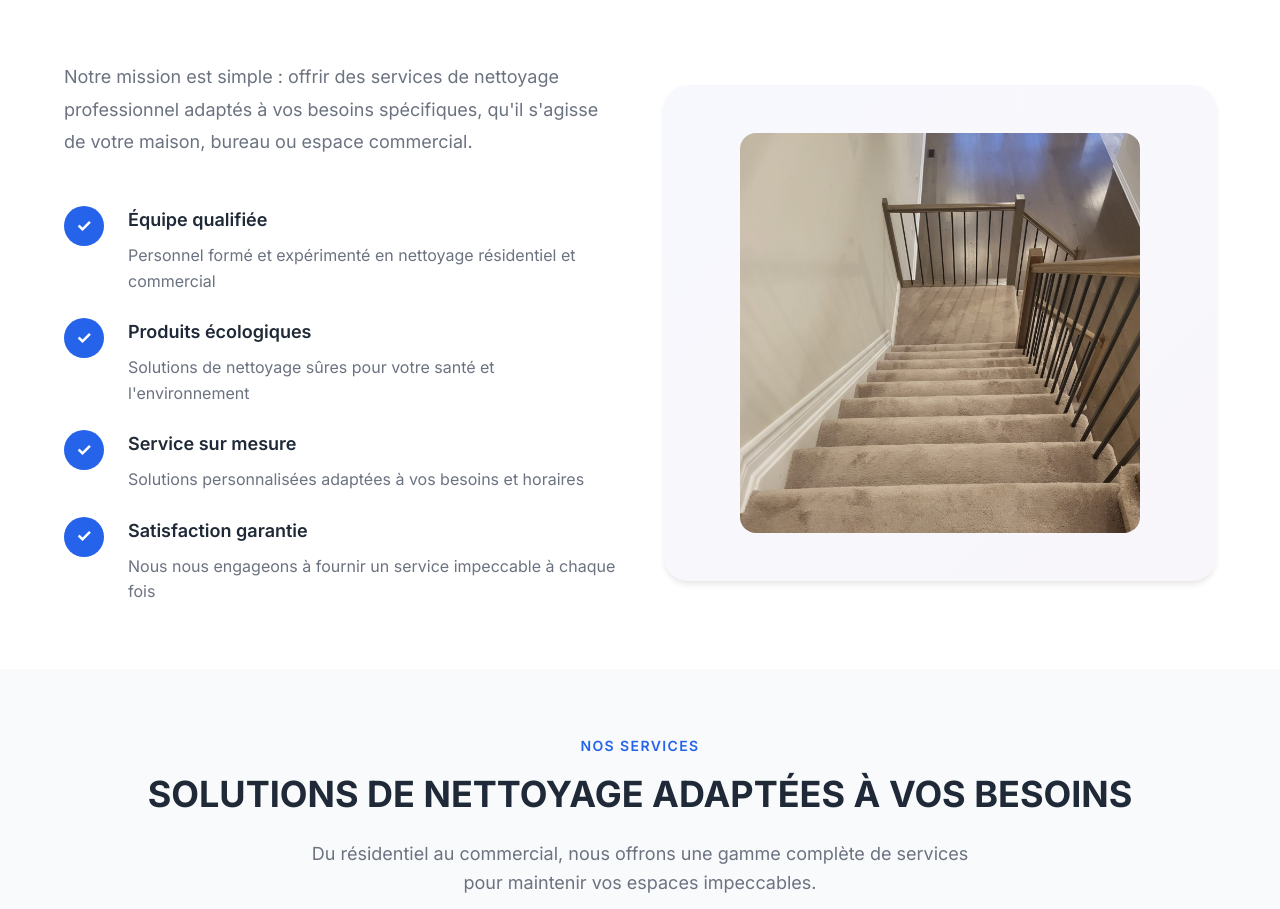
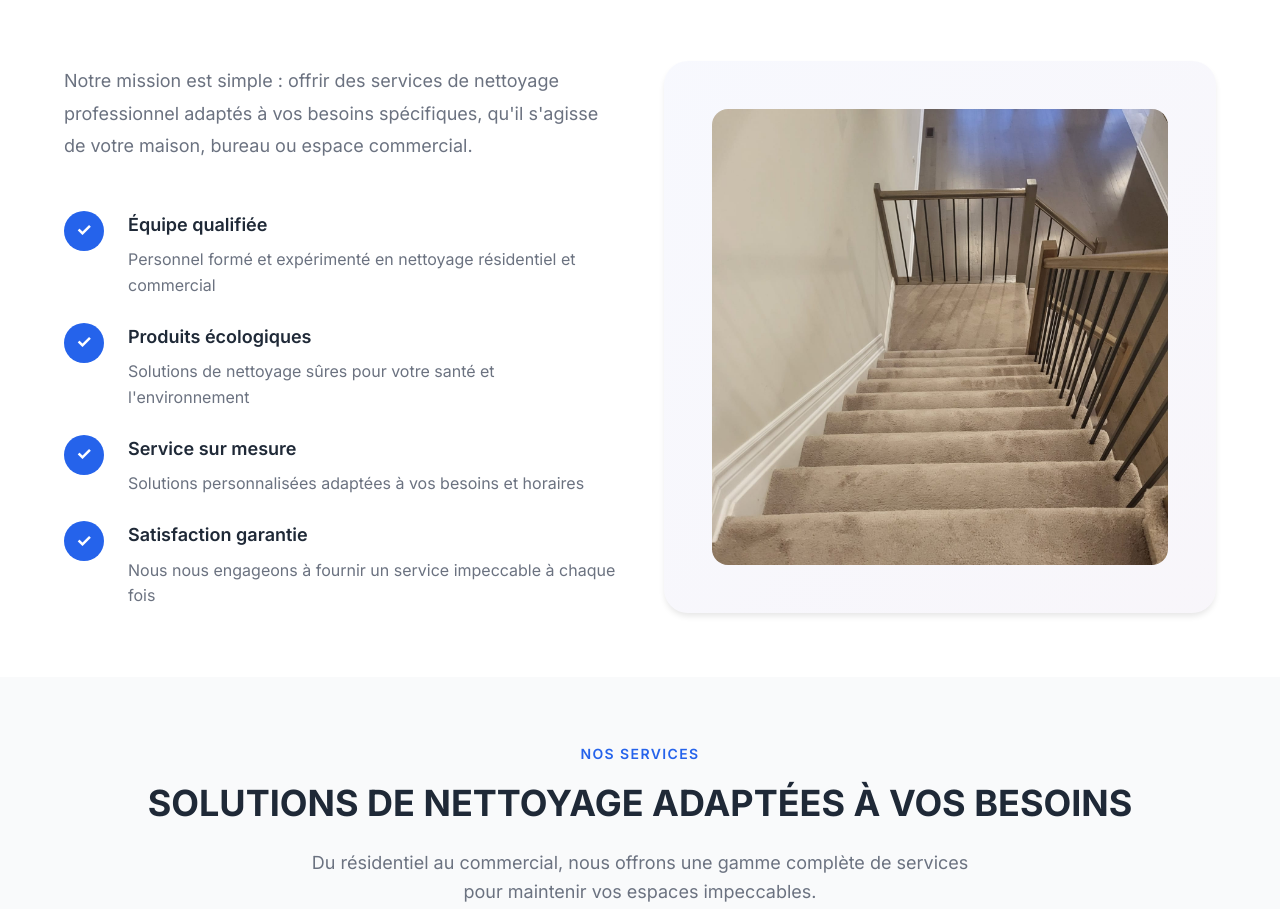
Before and after one commit to alphabarry161/gdfpro-cleaners, a website: page index.html in a window 1280 px wide. Shown: the part 1032-1941 px from the top of the page. Drawn offline with Linux system fonts and the light colour scheme.

Commit message:
Increase about section image size

```diff
--- a/css/styles.css
+++ b/css/styles.css
@@ -349,7 +349,7 @@ button {
 .about-logo {
     max-width: 100%;
     height: auto;
-    max-height: 400px;
+    max-height: 550px;
     object-fit: contain;
     border-radius: 1rem;
     transition: opacity 0.3s ease, transform 0.3s ease;
```
